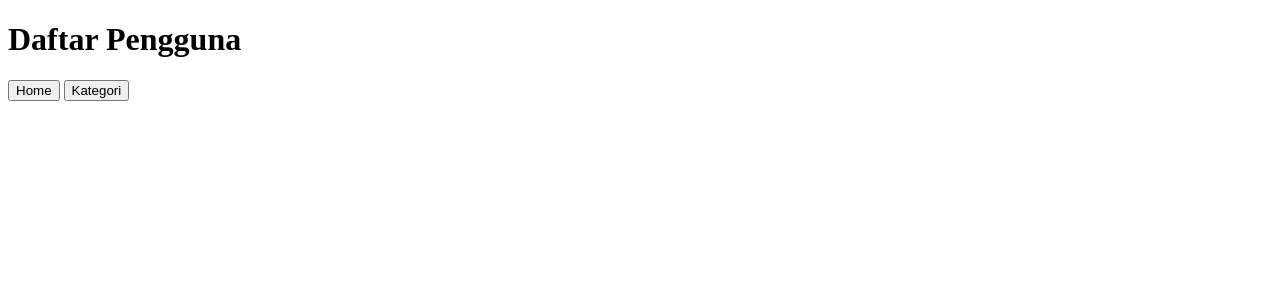
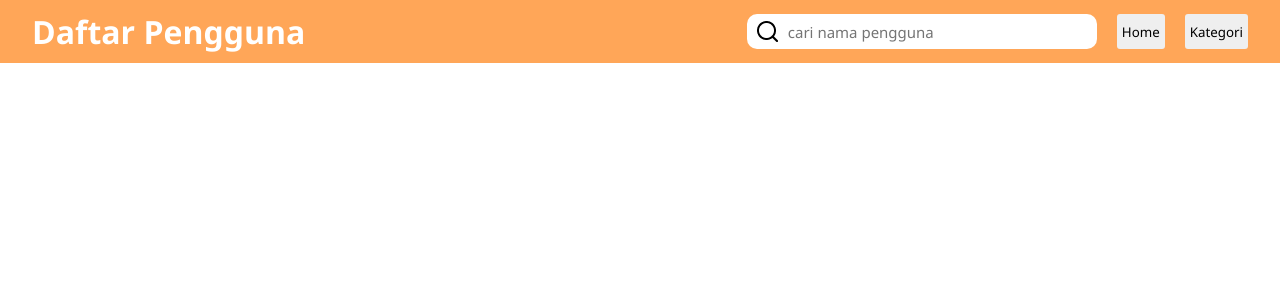
Before and after one commit to Alfontra/tubes-pbw-topik2, a Spring app: template src/main/resources/templates/daftarPengguna.html in a window 1280 px wide. Shown: the top 300 px of the page. Run offline with Thymeleaf, Linux system fonts and the light colour scheme; the template is opened without the code that fills it, so the values that code supplies are empty.

Commit message:
frontend dashboardAdmin

```diff
--- a/src/main/resources/static/css/daftarPengguna.css
+++ b/src/main/resources/static/css/daftarPengguna.css
@@ -0,0 +1,56 @@
+
+* {
+  box-sizing: border-box;
+  margin: 0;
+  padding: 0;
+  font-family: 'Segoe UI', sans-serif;
+}
+
+body{
+    background-color: #ffffff;
+}
+
+/*untuk dashboard*/
+.navBar{
+    background-color: #FFA658;
+    display: flex;
+    padding: 10px 32px;
+    justify-content: space-between;
+    color: #ffffff;
+    align-items: center;
+}
+
+.searchBar{
+    background-color: #ffffff;
+    display: flex;
+    width: 350px;
+    height: 35px;
+    border-radius: 10px;
+    color: black;
+    align-items: center;
+    gap: 10px;
+    padding: 10px;
+}
+
+.searchBar input{
+    border:none;
+    font-size: 15px;
+    outline: none;
+}
+
+.AksiNavD{
+    display: flex;
+    justify-content: space-between;
+    gap: 20px;
+    align-items: center;
+}
+
+/* untuk tombol navigasi ke halaman Dashboard dan Kategori */
+#pageDashboard, #pageKategori{
+    height: 35px;
+    border-radius: 3px;
+    border: none;
+    padding: 5px;
+    font-weight:500;
+    cursor:pointer;
+}
--- a/src/main/resources/templates/daftarPengguna.html
+++ b/src/main/resources/templates/daftarPengguna.html
@@ -12,13 +12,20 @@
     <body>
         <navbar class="navBar">
             <h1 class="judul">Daftar Pengguna</h1>
+
             <div class="AksiNavD">
-                <button id="pageDashboard" url="../templates/dashboardAdmin.html" th:onclick="|location.href='@{/dashboardAdmin.html}'|"  >Home</button>
-                <button id="pageKategori" url="../templates/daftarKategori.html" th:onclick="|location.href='@{/daftarKategori.html}'|"  >Kategori</button>
+                <div class="searchBar">
+                    <img src="../static/images/Vector.png" th:src="@{/images/Vector.png}" alt="search" id="searchIcon">
+                    <input type="text" placeholder="cari nama pengguna" id="searchInput">
+                </div>
+
+                <!-- pake href buat interaksi tanpa bootRun -->
+                <button id="pageDashboard" onclick="location.href='dashboardAdmin.html'" th:onclick="|location.href='@{/dashboardAdmin.html}'|"  >Home</button>
+                <button id="pageKategori" onclick="location.href='daftarKategori.html'" th:onclick="|location.href='@{/daftarKategori.html}'|"  >Kategori</button>
             </div>
         </navbar>
 
-        <div class="grafik">
+        <div>
 
         </div>
 
```
Also changed, not shown: src/main/resources/static/css/daftarKategori.css (added, +56 -0 lines), src/main/resources/static/css/dashboardAdmin.css (+9 -0 lines), src/main/resources/templates/daftarKategori.html (added, +31 -0 lines), src/main/resources/templates/dashboardAdmin.html (+7 -3 lines), src/main/resources/static/images/tes2.jpg (added).
